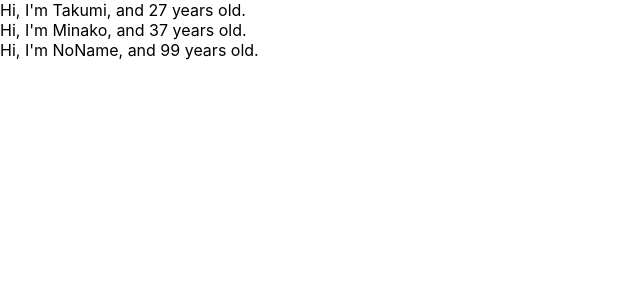
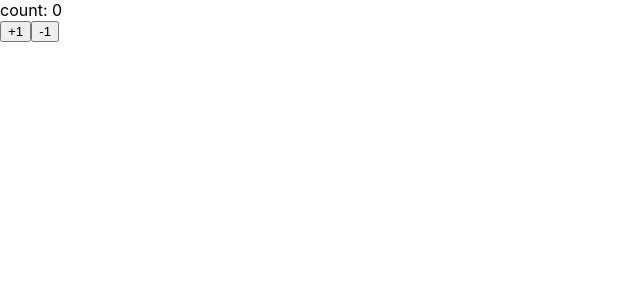
Before and after one commit to takumiiimo/udemy-react-redux-crud-application, a React (Create React App) app: page / in a window 1280 px wide. Shown: the top 300 px of the page, without its empty margins (0-640 px from the left). Built offline with nearby package versions, Linux system fonts and the light colour scheme.

Commit message:
learn state and setState

```diff
--- a/src/App.js
+++ b/src/App.js
@@ -1,33 +1,38 @@
-import React from "react";
-import PropTypes from "prop-types";
+import React, { Component } from "react";
 
-// 関数コンポーネント
 const App = () => {
-  const profiles = [
-    { name: "Takumi", age: 27 },
-    { name: "Minako", age: 37 },
-    { name: "NoName", age: 99 }
-  ]
   return (
+    <Counter>
 
-    <div>
-      {
-        profiles.map((profiles, index) => {
-          return (
-            <User name={profiles.name} age={profiles.age} key={index} />
-          )
-        })
-      }
-    </div>
+    </Counter>
   )
 }
 
-const User = (props) => {
-  return <div>Hi, I'm {props.name}, and {props.age} years old. </div>
-}
-User.propTypes = {
-  name: PropTypes.string,
-  age: PropTypes.number.isRequired
+class Counter extends Component {
+  constructor(props) {
+    super(props)
+    this.state = { count: 0 }
+  }
+  handlePlusButton = () => {
+    console.log('handlePlusButton')
+    console.log(this.state.count)
+    this.setState({ count: this.state.count + 1 })
+  }
+  handleMinusButton = () => {
+    console.log('handleMinusButton')
+    console.log(this.state.count)
+    this.setState({ count: this.state.count - 1 })
+  }
+
+  render() {
+    return (
+      <React.Fragment>
+        <div>count: {this.state.count}</div>
+        <button onClick={this.handlePlusButton}>+1</button>
+        <button onClick={this.handleMinusButton}>-1</button>
+      </React.Fragment>
+    )
+  }
 }
 
 export default App;
```
